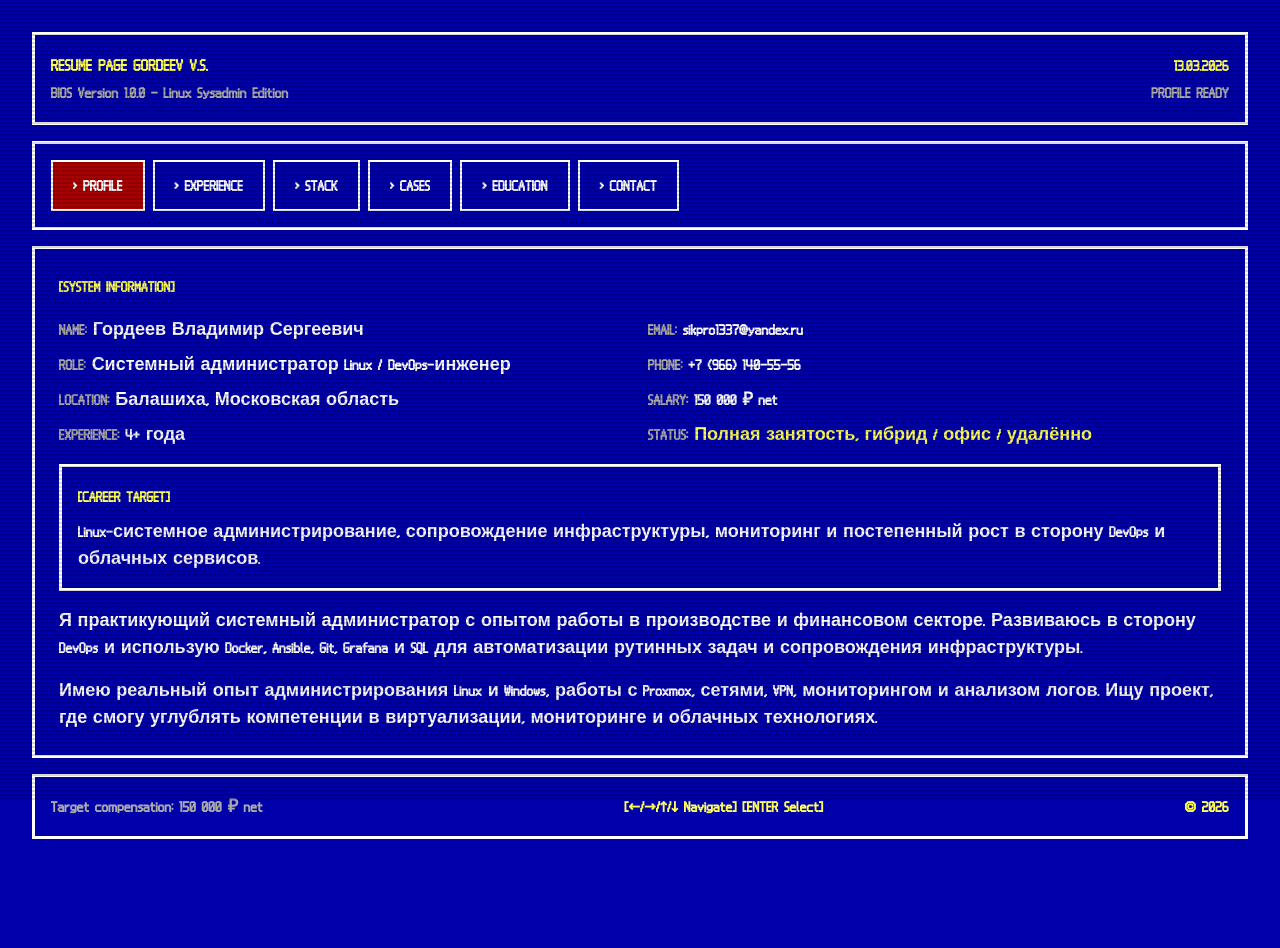
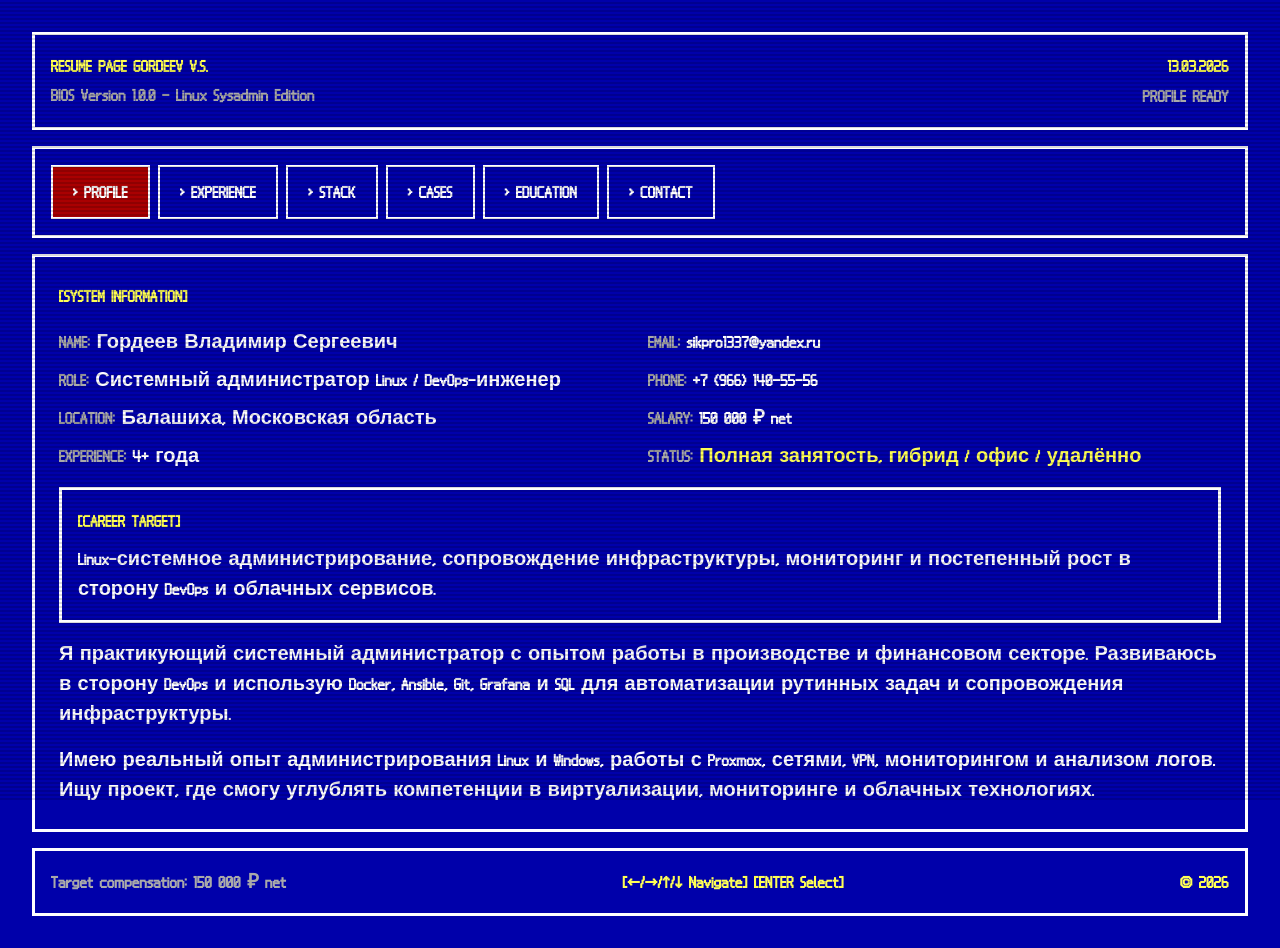
Before and after one commit to kliganN/resume-bios, a Next.js app: page / in a window 1280 px wide. Before the commit the page ends 871 px from the top, so only its background shows below. Built offline with nearby package versions, Linux system fonts and the light colour scheme.

Commit message:
Increase resume text size

```diff
--- a/pages/index.tsx
+++ b/pages/index.tsx
@@ -470,7 +470,7 @@ export default function Home() {
     return (
       <div
         className="min-h-screen bg-[#0000AA] p-8 crt-flicker"
-        style={{ fontSize: 18, fontWeight: 700 }}
+        style={{ fontSize: 20, fontWeight: 700 }}
       >
         <Head>
           <title>RESUME.OS - Boot Sequence</title>
@@ -492,7 +492,7 @@ export default function Home() {
   return (
     <div
       className="min-h-screen bg-[#0000AA] crt-flicker relative"
-      style={{ fontSize: 18, fontWeight: 700 }}
+      style={{ fontSize: 20, fontWeight: 700 }}
     >
       <Head>
         <title>RESUME.OS | Гордеев Владимир Сергеевич</title>
--- a/styles/globals.css
+++ b/styles/globals.css
@@ -26,7 +26,7 @@ body {
 }
 
 body {
-  font-size: 16px;
+  font-size: 17px;
 }
 
 .bios-text {
```
